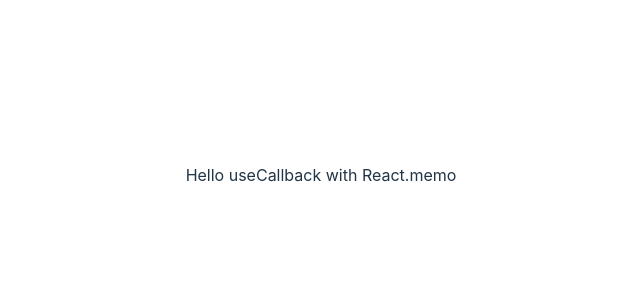
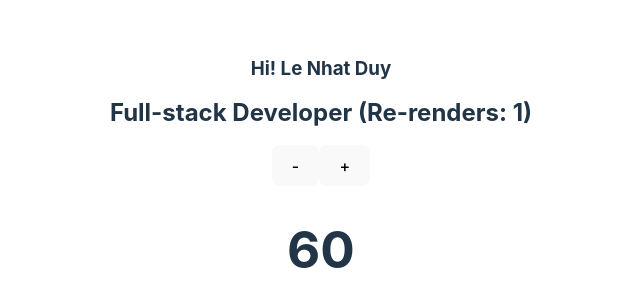
Before and after one commit to rayleigh420/ReactTS_hook, a React (Vite) app: page /callback in a window 1280 px wide. Shown: the part 225-532 px from the top of the page, without its empty margins (319-959 px from the left). Built offline with nearby package versions, Linux system fonts and the light colour scheme.

Commit message:
lesson3 - useCallback

```diff
--- a/src/components/Content.tsx
+++ b/src/components/Content.tsx
@@ -1,14 +1,31 @@
 import React, { useEffect, useState, useRef, useLayoutEffect } from "react";
 
-const Content = ({ name }: { name: string }) => {
+interface ContentProps {
+  name: string;
+  increase?: () => void;
+  decrease?: () => void;
+}
+
+const Content = ({ name, increase, decrease }: ContentProps) => {
   const numRender = useRef<number>(0);
 
   numRender.current = numRender.current + 1;
+
+  let content: JSX.Element | undefined = <div></div>;
+  if (typeof increase !== "undefined") {
+    content = (
+      <div>
+        <button onClick={decrease}>-</button>
+        <button onClick={increase}>+</button>
+      </div>
+    );
+  }
 
   return (
     <>
       <h3>Hi! {name}</h3>
       <h2>Full-stack Developer (Re-renders: {numRender.current})</h2>
+      {content && content}
     </>
   );
 };
--- a/src/lesson3/Callback.tsx
+++ b/src/lesson3/Callback.tsx
@@ -1,5 +1,24 @@
+import { useState, useCallback } from "react";
+import Content from "../components/Content";
+
 const Callback = () => {
-  return <>Hello useCallback with React.memo</>;
+  const [count, setCount] = useState<number>(60);
+
+  // Neu khong dung react memo thi useCallback cung khong co tac dung
+  const decrease = useCallback(() => {
+    setCount((prev) => prev - 1);
+  }, []);
+
+  const increase = useCallback(() => {
+    setCount((prev) => prev + 1);
+  }, []);
+
+  return (
+    <div>
+      <Content name="Le Nhat Duy" increase={increase} decrease={decrease} />
+      <h1>{count}</h1>
+    </div>
+  );
 };
 
 export default Callback;
```
